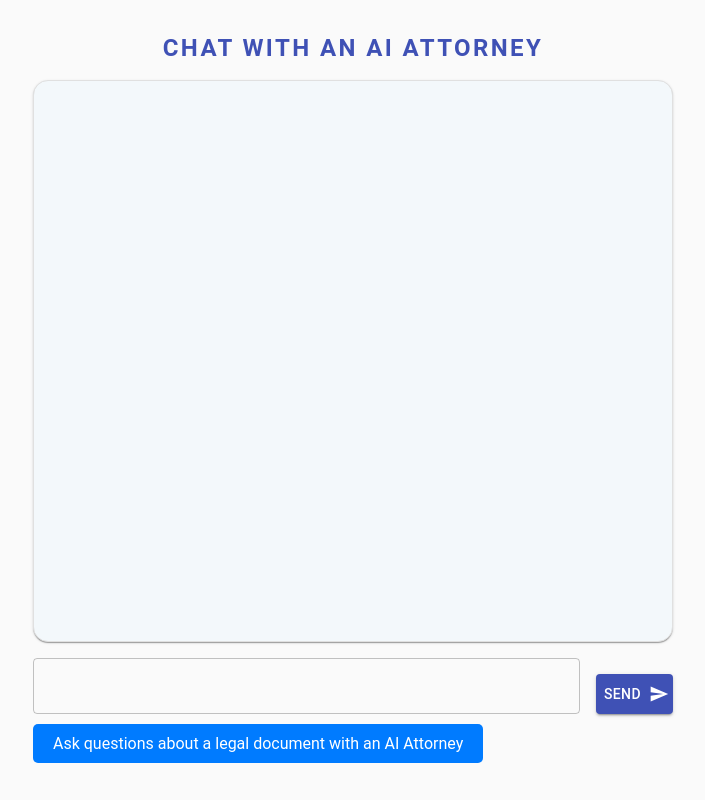
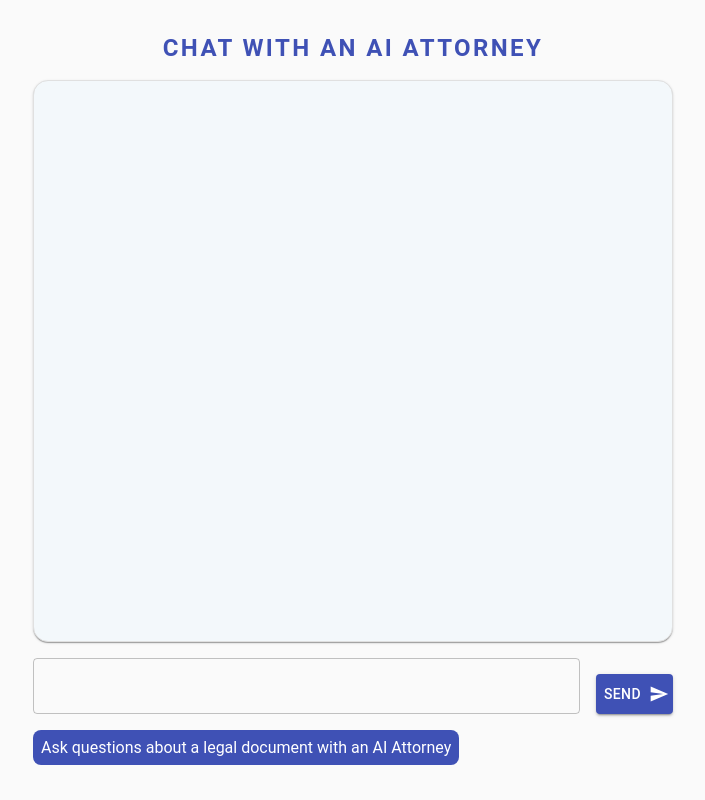
Before and after one commit to fspah/AI-Attorney-frontend, a React (Create React App) app: page / in a window 1280 px wide. Shown: the whole page, without its empty margins (287-992 px from the left). Built offline with nearby package versions, Linux system fonts and the light colour scheme.

Commit message:
style button

```diff
--- a/src/pages/ChatPage.js
+++ b/src/pages/ChatPage.js
@@ -8,15 +8,6 @@ import {
   TextField, Button, CircularProgress, Typography, Box, Grid, Card, CardContent,
 } from '@material-ui/core';
 import SendIcon from '@material-ui/icons/Send';
-
-/* function Spinner() {
-  return (
-    <div className="spinner">
-      <div className="double-bounce1" />
-      <div className="double-bounce2" />
-    </div>
-  );
-} */
 
 function ChatMessage({ message }) {
   const isUser = message.role === 'user';
@@ -54,19 +45,6 @@ ChatInput.propTypes = {
   isSending: PropTypes.bool.isRequired,
   onFormSubmit: PropTypes.func.isRequired,
 };
-
-function DocumentUploadLink() {
-  return (
-    <Link
-      to="/upload"
-      className="upload-link"
-      onMouseOver={(e) => { e.target.style.backgroundColor = '#0056b3'; }}
-      onMouseOut={(e) => { e.target.style.backgroundColor = '#007BFF'; }}
-    >
-      Ask questions about a legal document with an AI Attorney
-    </Link>
-  );
-}
 
 const useStyles = makeStyles((theme) => ({
   chatContainer: {
@@ -112,7 +90,34 @@ const useStyles = makeStyles((theme) => ({
     marginTop: theme.spacing(2),
     letterSpacing: '0.1em',
   },
+  uploadLink: {
+    color: '#ffffff', // Choose a color for your button's text
+    backgroundColor: '#3f51b5', // Choose a color for your button's background
+    padding: theme.spacing(1),
+    borderRadius: theme.spacing(1),
+    textDecoration: 'none', // This removes the underline of the Link
+    textAlign: 'center',
+    display: 'inline-block',
+    marginTop: theme.spacing(2),
+    transition: 'all 0.3s ease-in-out',
+    '&:hover': {
+      backgroundColor: '#0056b3', // Choose a color for your button's hover state
+    },
+  },
 }));
+
+function DocumentUploadLink() {
+  const classes = useStyles();
+
+  return (
+    <Link
+      to="/upload"
+      className={classes.uploadLink}
+    >
+      Ask questions about a legal document with an AI Attorney
+    </Link>
+  );
+}
 
 function ChatPage() {
   const classes = useStyles();
```
Also changed, not shown: 7 other files (tests, documents, lock files or other folders).
